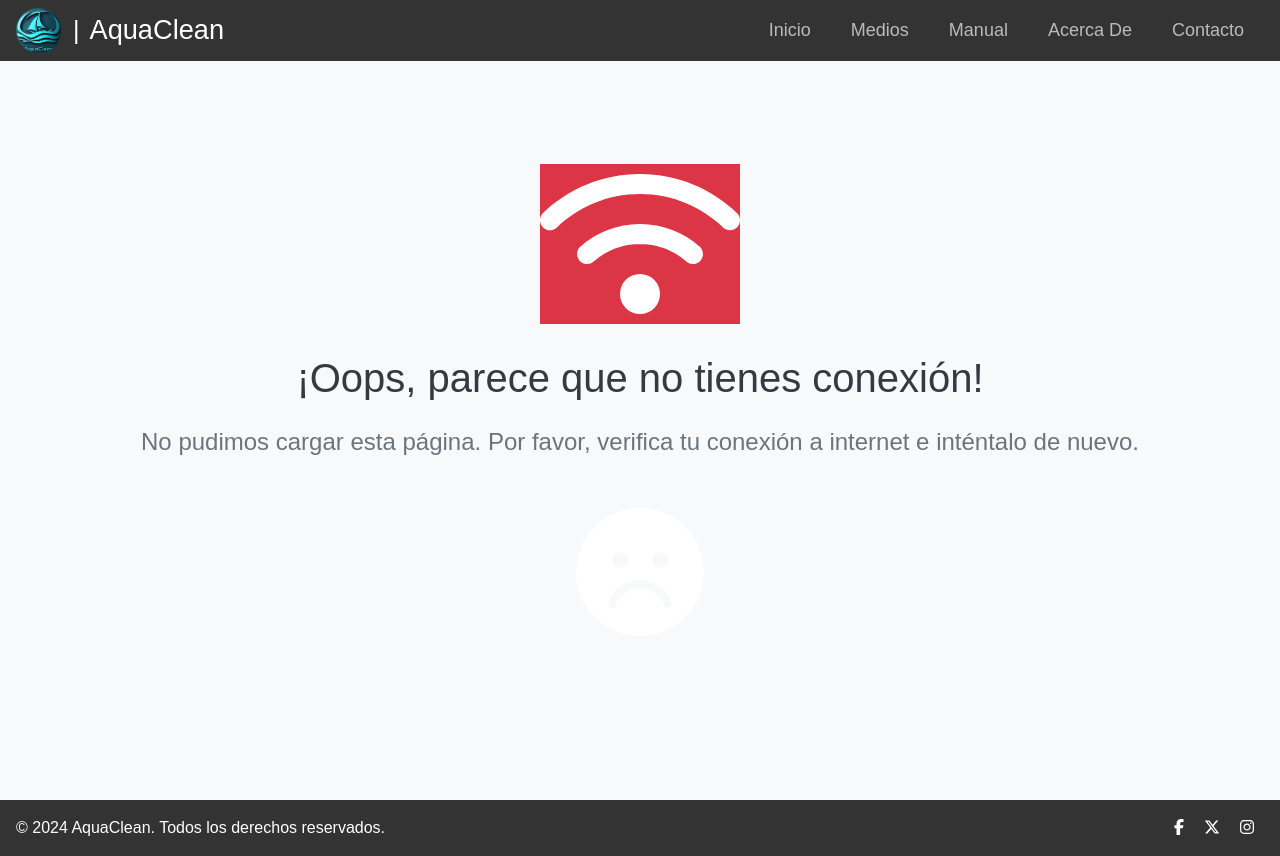
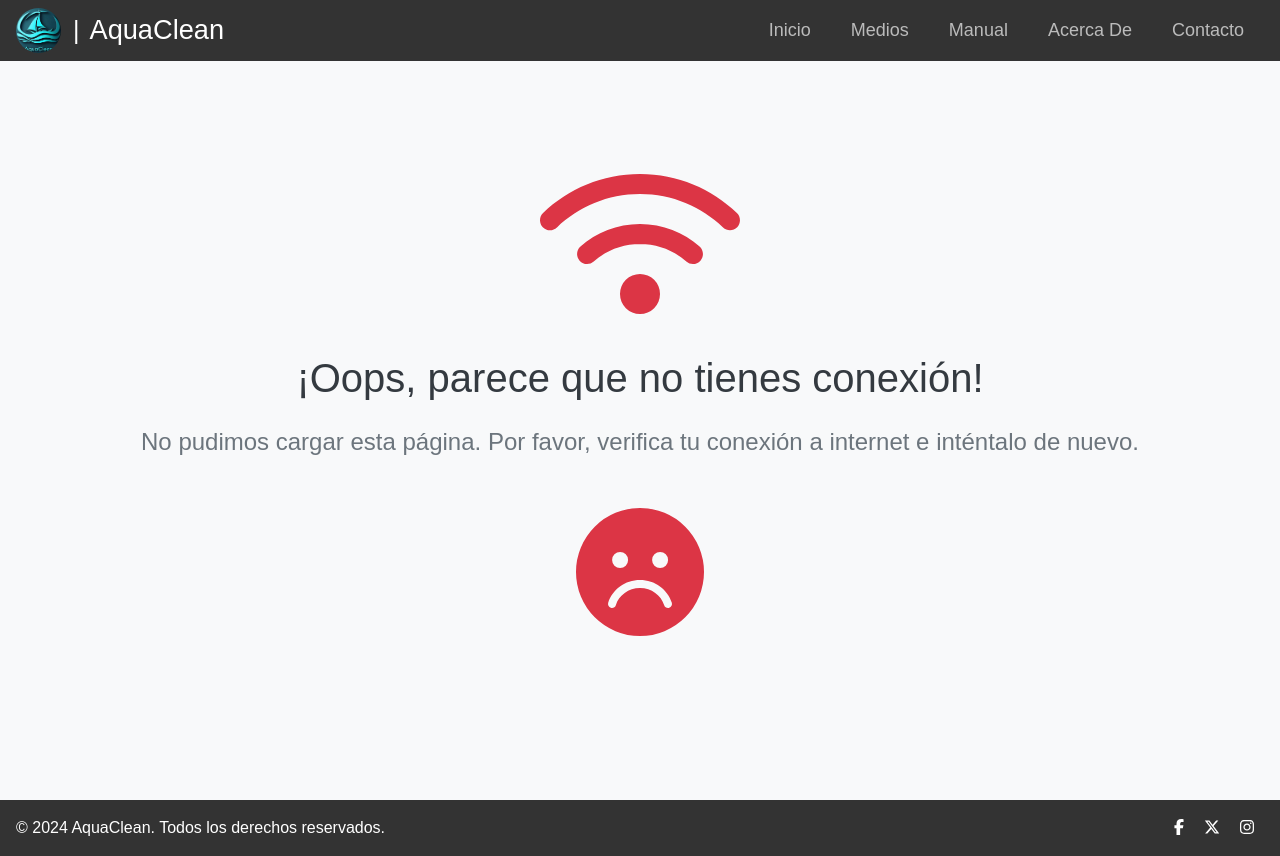
Before and after one commit to DarkDanny25/aquaclean-app, a Next.js app: page /offline in a window 1280 px wide. Built offline with nearby package versions, Linux system fonts and the light colour scheme.

Commit message:
ajustes frontend

```diff
--- a/pages/offline.js
+++ b/pages/offline.js
@@ -9,9 +9,8 @@ const Container = styled.div`
   justify-content: center;
   min-height: 100vh;
   background-color: #f8f9fa;
+  padding: 20px;
   text-align: center;
-  padding: 20px;
-  font-family: Arial, sans-serif;
 `;
 
 const Title = styled.h1`
@@ -26,21 +25,27 @@ const Message = styled.p`
   margin-bottom: 2rem;
 `;
 
+const WifiIcon = styled(FontAwesomeIcon)`
+  font-size: 10rem;
+  color: #dc3545;
+  margin-bottom: 1.5rem;
+`;
+
+const FrownIcon = styled(FontAwesomeIcon)`
+  font-size: 8rem;
+  color: #dc3545;
+  margin-top: 1rem;
+`;
+
 export default function Offline() {
   return (
     <Container>
-      <FontAwesomeIcon
-        icon={faWifi}
-        style={{ fontSize: '10rem', backgroundColor: '#dc3545', marginBottom: '1.5rem' }}
-      />
+      <WifiIcon icon={faWifi} />
       <Title>¡Oops, parece que no tienes conexión!</Title>
       <Message>
         No pudimos cargar esta página. Por favor, verifica tu conexión a internet e inténtalo de nuevo.
       </Message>
-      <FontAwesomeIcon
-        icon={faFrown}
-        style={{ fontSize: '8rem', backgroundcolor: '#dc3545', marginTop: '1rem' }}
-      />
+      <FrownIcon icon={faFrown} />
     </Container>
   );
 }
```
